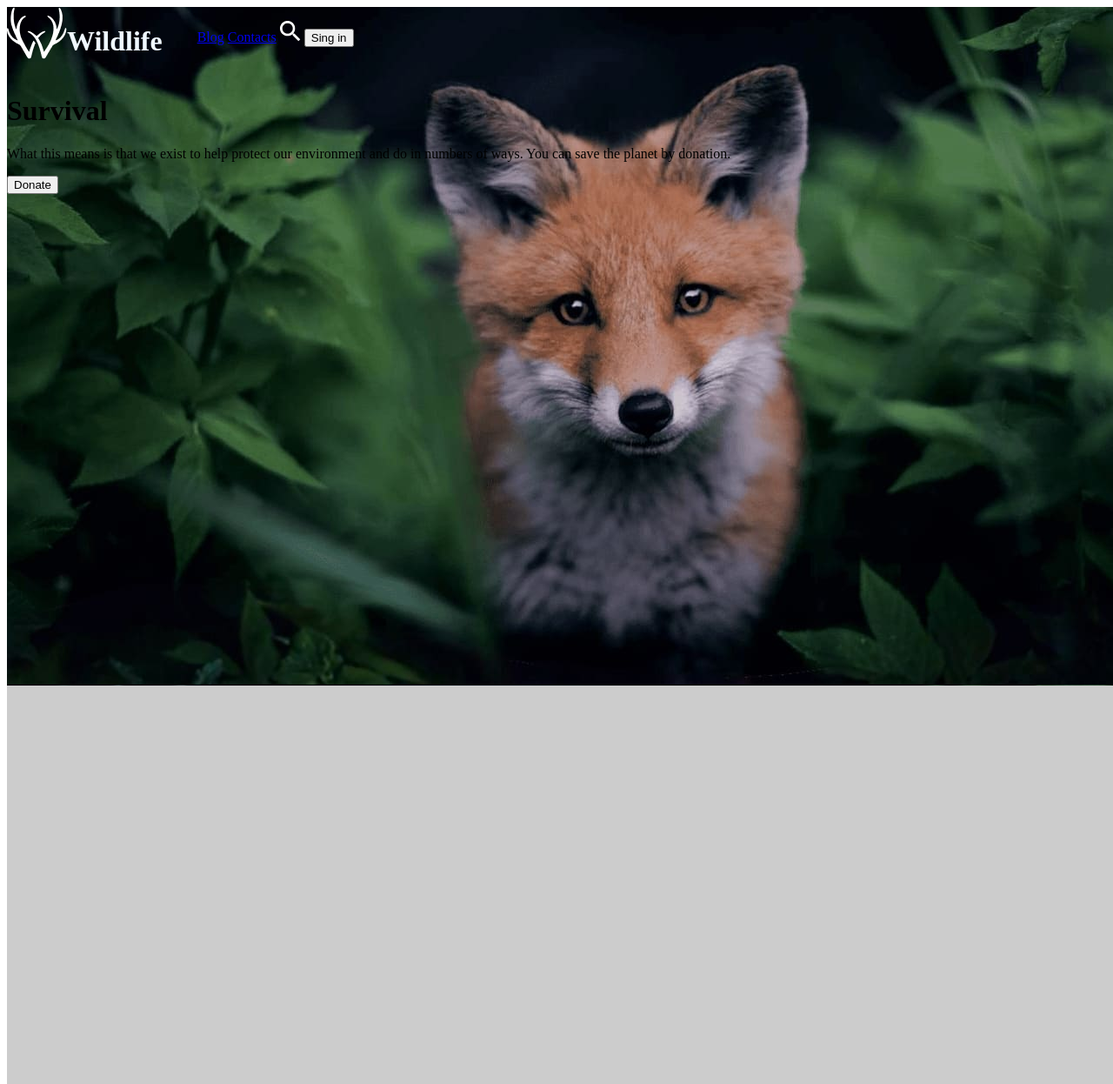
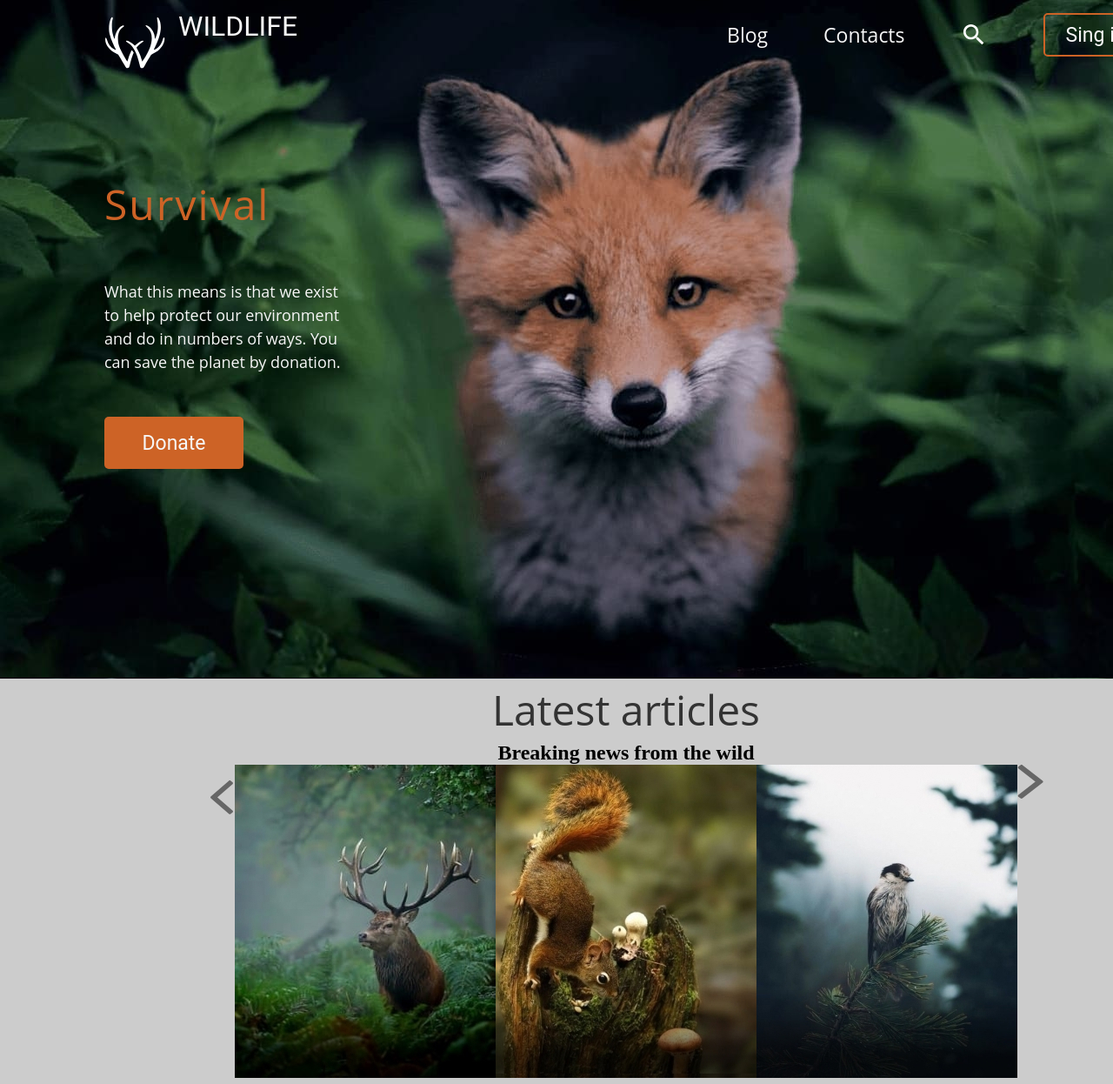
Before and after one commit to natalka-kar/Wildlife, a plain HTML site: page index.html in a window 1280 px wide. Shown: the top 1246 px of the page at 87% size. Drawn offline with Linux system fonts and the light colour scheme.

Commit message:
creat fox-block with css

```diff
--- a/index.html
+++ b/index.html
@@ -1,48 +1,127 @@
 <!DOCTYPE html>
 <html lang="en">
-
   <head>
-    <meta charset="UTF-8">
+    <meta charset="UTF-8" />
     <title>Wildlife</title>
-    <link rel="stylesheet" href="styles.css">
+    <link rel="stylesheet" href="styles.css" />
   </head>
 
   <body>
     <div class="container">
       <div class="fox">
         <div class="header">
-
           <div class="logo">
-                    <img src="path0.png" alt="logo">
+            <div class="logo-image">
+              <img src="logo.svg" alt="logo" />
             </div>
             <div class="wildlife">
               <h1>Wildlife</h1>
             </div>
+          </div>
           <div class="navigation">
             <ul>
-                        <li><a href="/index.html">Blog</a></li>
-                        <li><a href="/index.html">Contacts</a></li>
-                        <li><img src="Vector.png" alt="Search"></li>
-                        <li><label for="Singin"></label>
-                            <input type="submit" value="Sing in"></li>
+              <li class="blog">
+                <a href="/index.html">Blog</a>
+              </li>
+              <li class="contacts">
+                <a href="/index.html">Contacts</a>
+              </li>
+              <li class="search">
+                <a href="/index.html"><img src="look.svg" alt="Search" /></a>
+              </li>
+              <li class="sing-in">
+                <a href="/index.html">Sing in</a>
+              </li>
             </ul>
           </div>
         </div>
         <div class="survival">
           <h1>Survival</h1>
-                <p>What this means is that we exist to help protect our environment and do in numbers of ways. You can
-                    save the planet by donation.</p>
+          <p>
+            What this means is that we exist to help protect our environment and
+            do in numbers of ways. You can save the planet by donation.
+          </p>
           <button>Donate</button>
         </div>
       </div>
-        <div class="latestarticles">
-
+      <div class="latest-articles">
+        <div class="latest-articles-content">
+          <h1>Latest articles</h1>
+          <h2>Breaking news from the wild</h2>
+          <div class="slayder">
+            <div class="leftl">
+              <img src="leftl.svg" alt="left" />
             </div>
-        <div class="footer">
-
+            <div class="centerl">
+              <div class="pic1">
+                <img src="Deer.jpg" alt="Deer" />
+              </div>
+              <div class="pic2">
+                <img src="Squirrel.jpg" alt="Squirrel" />
+              </div>
+              <div class="pic3">
+                <img src="Bird.jpg" alt="Bird" />
               </div>
             </div>
 
+            <div class="rightl">
+              <img src="rightl.svg" alt="right" />
+            </div>
+          </div>
+          <div class="new-articles">
+            <h2>Get notified about new amazing articles</h2>
+            <div class="mail">
+              <form action="/index.html">
+                <input class="mail" type="email" placeholder="Email" />
+                <input type="submit" value="Send" />
+              </form>
+            </div>
+          </div>
+        </div>
+      </div>
+      <div class="footer">
+        <div class="footer-content">
+          <div class="footer-name">
+            <div class="logofooter">
+              <img src="logo.svg" alt="logo" />
+            </div>
+            <div class="wildlife-footer">
+              <h1>Wildlife</h1>
+            </div>
+          </div>
+          <div class="navigation-footer">
+            <div class="menu">
+              <ul>
+                <li>
+                  <a href="/index.html">Articles</a>
+                </li>
+                <li>
+                  <a href="/index.html">About us</a>
+                </li>
+                <li>
+                  <a href="/index.html">Learn more</a>
+                </li>
+              </ul>
+            </div>
+            <div class="social">
+              <ul>
+                <li class="facebook">
+                  <a href="/index.html"></a>
+                </li>
+                <li class="instagramm">
+                  <a href="/index.html"></a>
+                </li>
+                <li class="pin">
+                  <a href="/index.html"></a>
+                </li>
+                <li class="telegramm">
+                  <a href="/index.html"></a>
+                </li>
+              </ul>
+            </div>
+          </div>
+        </div>
+      </div>
+    </div>
   </body>
-
 </html>
--- a/styles.css
+++ b/styles.css
@@ -1,10 +1,97 @@
+* {
+    margin: 0;
+    padding: 0;
+    box-sizing:border-box;
+}
+
 .header {
     display: flex;
+    justify-content: space-between;
+    box-sizing: border-box;
+    margin-bottom: 120px;
+}
+
+.logo-image {
+    margin-top: 19px;
+    width: 70px;
+    height: 60px;
+}
+
+.wildlife h1, .footer-name h1 {
+    color: #F7F7F7;
+    font-family: 'Roboto', sans-serif;
+    font-weight: 400;
+    font-size: 32px;
+    line-height: 60px;
+    text-transform: uppercase;
+    margin-left: 15px;
 
 }
 
-.wildlife h1 {
-    color: aliceblue;
+.logo {
+    display: flex;
+    width: 290px;
+}
+
+.navigation {
+    display: flex;
+    justify-content: flex-end;
+    width: 484px;
+
+}
+
+.navigation ul {
+    width: 484px;
+    display: flex;
+    justify-content: space-between;
+    align-items: center;
+}
+
+.blog a {
+    width: 50px;
+    font-family: 'Open Sans', sans-serif;
+    font-weight: 400;
+    font-size: 23px;
+    line-height: 60px;
+    color: #F7F7F7;
+    text-decoration: none;
+}
+
+.contacts a {
+    width: 96px;
+    font-family: 'Open Sans', sans-serif;
+    font-weight: 400;
+    font-size: 23px;
+    line-height: 60px;
+    color: #F7F7F7;
+    text-decoration: none;
+}
+
+.search {
+    width: 32px;
+    height: 32px;
+
+}
+
+.sing-in {
+    width: 120px;
+    height: 50px;
+    box-sizing: border-box;
+    border: 2px solid #CD6326;
+    border-radius: 5px;
+}
+
+.sing-in a {
+    font-family: 'Roboto', sans-serif;
+    font-weight: 400;
+    font-size: 23px;
+    line-height: 27px;
+    display: flex;
+    justify-content: center;
+    height: 48px;
+    align-items: center;
+    color: #F7F7F7;
+    text-decoration: none;
 }
 
 .navigation li {
@@ -17,14 +104,126 @@
     width: 1440px;
 }
 
-.latestarticles {
+.latest-articles {
     background-image: url(fon.png);
     width: 1440px;
     height: 1368px;
+    display: flex;
+}
+
+.latest-articles-content {
+    display: flex;
+    flex-direction: column;
+    align-items: center;
+}
+
+.latest-articles-content h1 {
+    font-family: 'Open Sans', sans-serif;
+    font-weight: 400;
+    font-size: 48px;
+    line-height: 72px;
+    text-align: center;
+    color: #333333;
 }
 
 .footer {
     background-image: url(footer.jpg);
     height: 360px;
     width: 1440px;
+    display: flex;
 }
+
+.slayder {
+    display: flex;
+}
+
+.centerl {
+    display: flex;
+}
+
+.footer-name {
+    display: flex;
+}
+
+.navigation-footer, .navigation-footer ul {
+    display: flex;
+    list-style: none;
+}
+
+.facebook {
+    background-image: url(facebook.svg);
+}
+
+.instagramm {
+    background-image: url(instagramm.svg)
+}
+
+.pin {
+    background-image: url(pin.svg)
+}
+
+.telegramm {
+    background-image: url(telegramm.svg)
+}
+
+.facebook, .instagramm, .pin, .telegramm {
+    width: 40px;
+    height: 40px;
+    background-size: 40px 40px;
+}
+
+.header, .survival, .latest-articles-content, .footer-content {
+    width: 1240px;
+    padding: 0 20px;
+    box-sizing: border-box;
+    margin-left: 100px;
+}
+
+.container {
+    width: 1440px;
+    margin: 0 auto;
+}
+
+.survival {
+    display: flex;
+    flex-direction: column;
+    box-sizing:border-box;
+    justify-content: space-between;
+}
+
+.survival h1 {
+    width: 199px;
+    height: 72px;
+    font-family: 'Open Sans', sans-serif;
+    font-weight: 400;
+    font-size: 48px;
+    line-height: 72px;
+    letter-spacing: 2px;
+    color: #CD6326;
+    margin-bottom: 51px;
+}
+
+.survival p {
+    width: 274px;
+    height: 108px;
+    font-family: 'Open Sans', sans-serif;
+    font-weight: 400;
+    font-size: 18px;
+    line-height: 27px;
+    color: #F7F7F7;
+    margin-bottom: 49px;
+}
+
+.survival button {
+    width: 160px;
+    height: 60px;
+    background: #CD6326;
+    border-radius: 5px;
+    border: none;
+    font-family: 'Roboto', sans-serif;
+    font-weight: 400;
+    font-size: 23px;
+    line-height: 27px;
+    text-align: center;
+    color: #F7F7F7;
+}
```
Also changed, not shown: Bird.jpg (added), Deer.jpg (added), Squirrel.jpg (added), Vector.png (deleted), facebook.svg (added), instagramm.svg (added), leftl.svg (added), logo.svg (added), look.svg (added), p.svg (added), path0.png (deleted), pin.svg (added), rightl.svg (added), telegramm.svg (added), 1 other file. Lines whose indentation alone changed are shown as unchanged.
